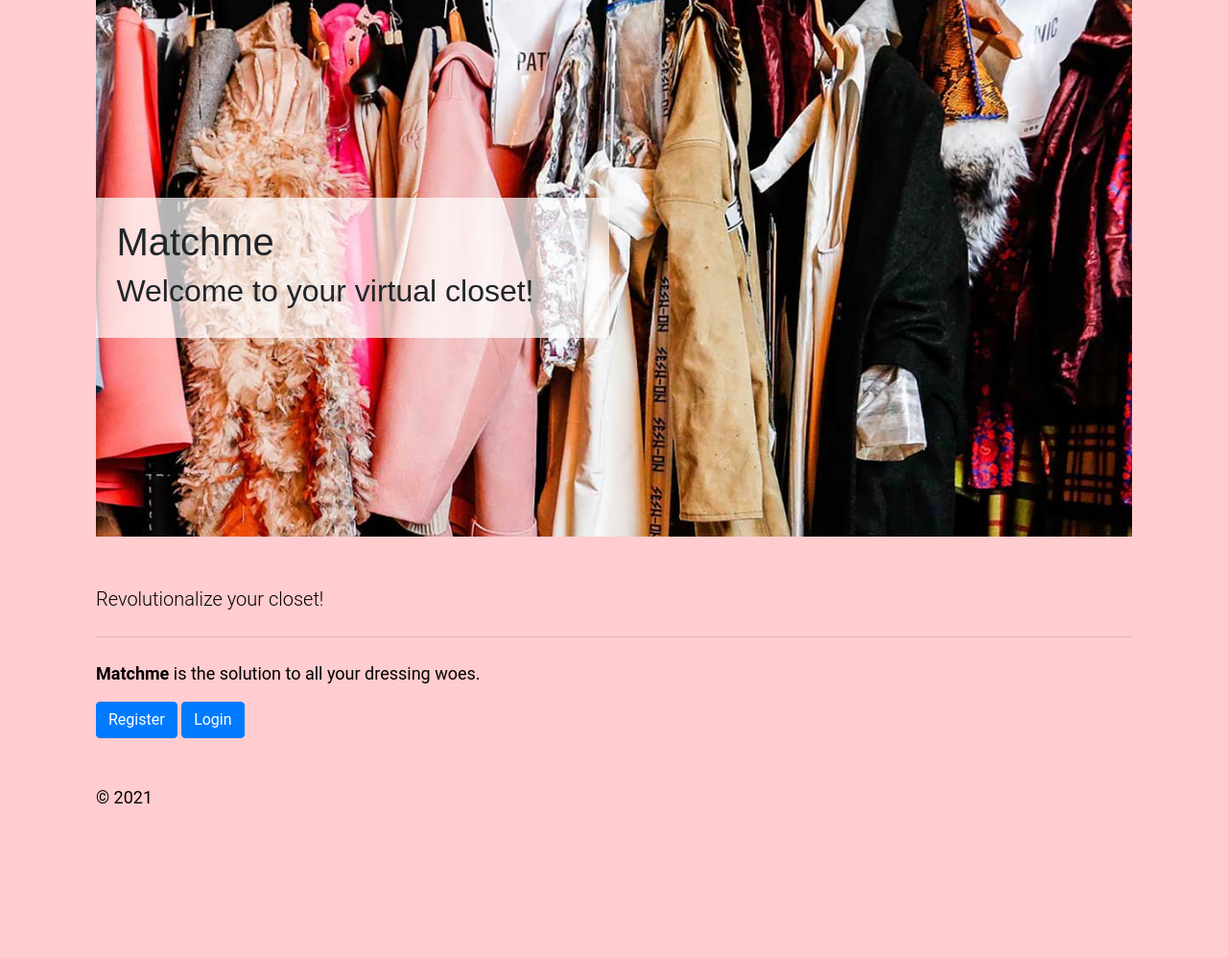
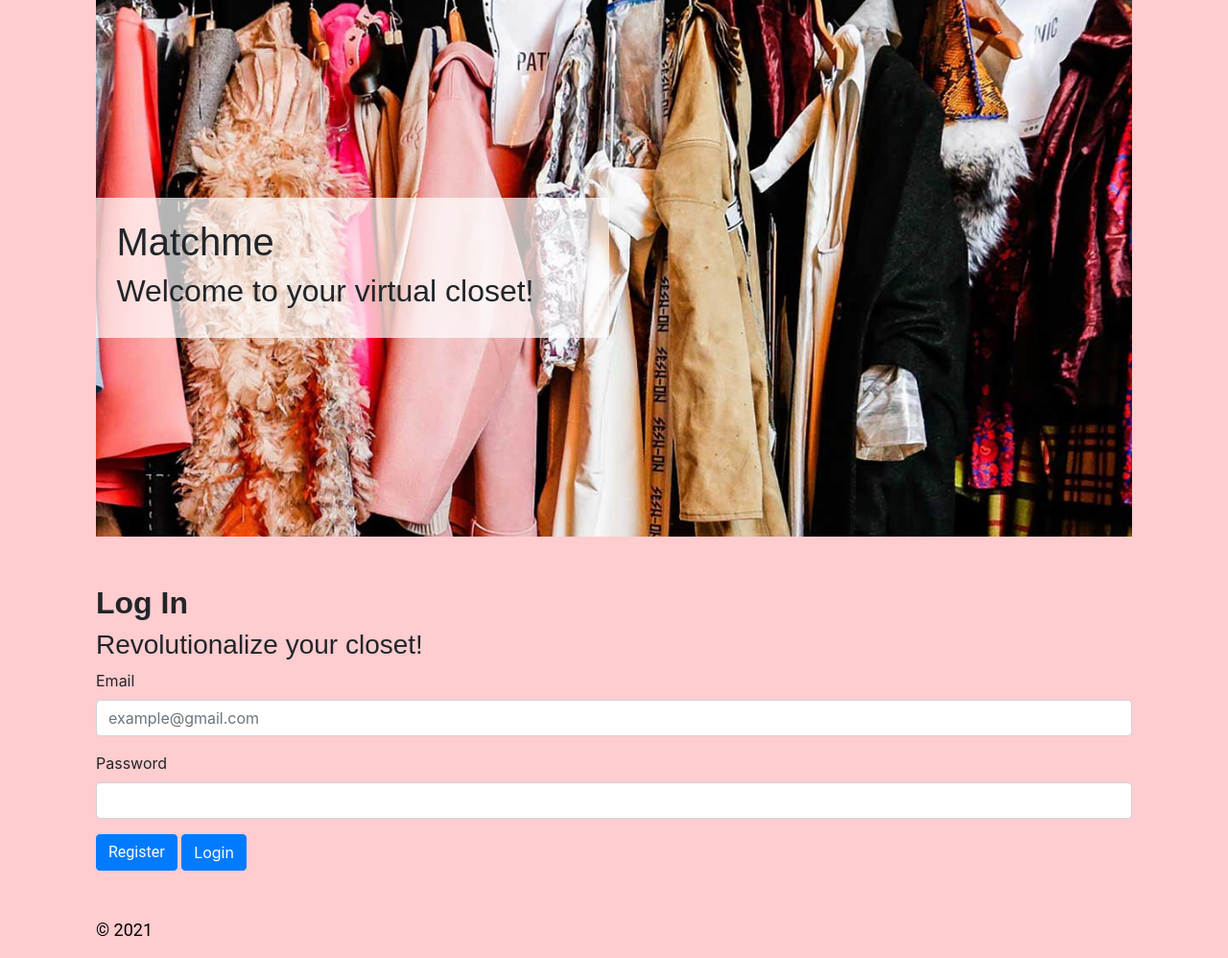
Before and after one commit to MendezJennifer/Matchme, a PHP site: page / in a window 1280 px wide. Shown: the part 111-1109 px from the top of the page at 96% size. Before the commit the page ends 949 px from the top, so only its background shows below. Run offline with PHP 8.4, Linux system fonts and the light colour scheme; some libraries are stand-ins or nearby versions.

Commit message:
Added Log in to index

```diff
--- a/Matchme/index.php
+++ b/Matchme/index.php
@@ -1,4 +1,15 @@
-<?php require('header.php'); ?>
+<?php
+    require('header.php');
+
+    //Check for form values
+    session_start();
+    $form_values=$_SESSION['form values'] ?? null;
+
+    // Clear form values
+    unset($_SESSION['form_values']);
+
+    include_once('notification.php');
+?>
     <header>
         <section>
             <div>
@@ -7,18 +18,43 @@
             </div>
         </section>
     </header>
-    <main>
-            <p class="lead">Revolutionalize your closet!</p>
-            <hr class="my-4">
-            <p>
-              <strong>Matchme</strong> is the solution to all your dressing woes.
-            </p>
-            <a class="btn btn-primary" href="register.php">Register</a>
-            <a class="btn btn-primary" href="login.php">Login</a>
+        <section>
+            <h2> <strong>Log In </strong></h2>
+            <h3>Revolutionalize your closet!</h3>
+        </section>
 
-          <section class="mb-5">
-          </section>
-    </main>
+        <section class="mb-5">
+            <form action="./authenticate.php" method="post">
+                <div class="form-group">
+                    <label for="email">Email</label>
+                    <input class="form-control" type="email" name="email" placeholder="example@gmail.com" value="<?= $form_values['email'] ?? null ?>" required>
+                </div>
+
+                <div class="form-group">
+                    <label for="password">Password</label>
+                    <input class="form-control" type="password" name="password" required>
+                </div>
+
+                <!-- Add the recaptcha field -->
+                <input type="hidden" name="recaptcha_response" id="recaptchaResponse">
+
+                <a class="btn btn-primary" href="register.php">Register</a>
+                <button class="btn btn-primary" type="submit">Login</button>
+            </form>
+      </section>
+
+        <!-- Add the recaptcha scripts -->
+        <?php include_once('recaptcha.php') ?>
+
+        <script src="https://www.google.com/recaptcha/api.js?render=<?= SITEKEY ?>"></script>
+        <script>
+            grecaptcha.ready(() =>
+            {
+                grecaptcha.execute("<?= SITEKEY ?>", { action: "register" })
+                .then(token => document.querySelector("#recaptchaResponse").value = token)
+                .catch(error => console.error(error));
+            });
+        </script>
     </body>
 </html>
 <?php  require('footer.php'); ?>
--- a/Matchme/register.php
+++ b/Matchme/register.php
@@ -64,7 +64,7 @@
           <input type="hidden" name="recaptcha_response" id="recaptchaResponse">
 
           <button class="btn btn-primary" type="submit">Register</button>
-          <button class="btn btn-primary" type="submit" href="login.php">Login</button>
+          <a class="btn btn-primary" href="index.php">Login</a>
         </form>
       </section>
 
```
